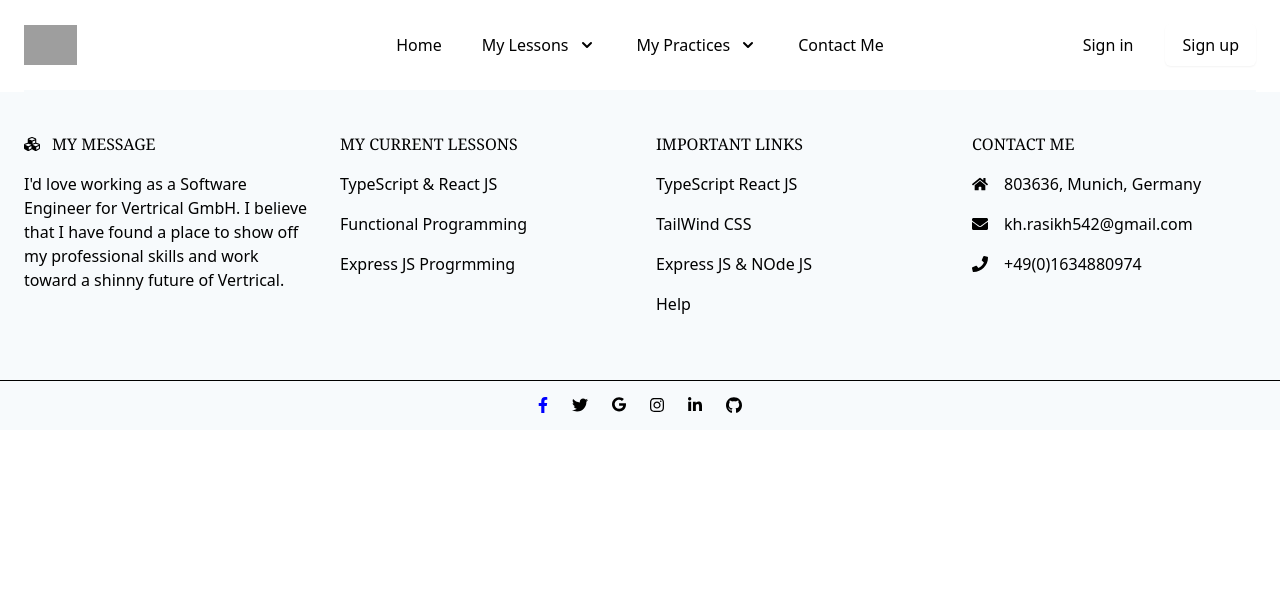
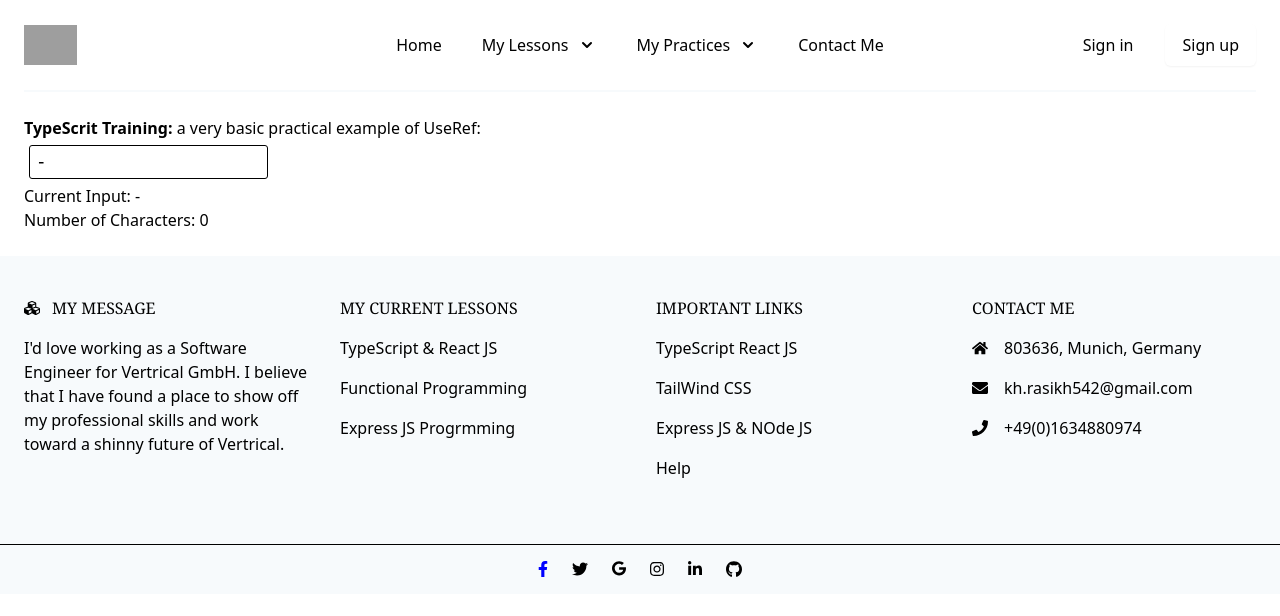
Before and after one commit to khRasikh/TypeScript-React, a React (Create React App) app: page /useref in a window 1280 px wide. Shown: the top 616 px of the page. Built offline with nearby package versions, Linux system fonts and the light colour scheme; grey boxes are pictures that could not be loaded.

Commit message:
UseRef changes

```diff
--- a/src/App.tsx
+++ b/src/App.tsx
@@ -5,6 +5,7 @@ import PassToAnother from "./Components/Propss";
 import PropsApp from "./Components/Propss";
 import UseState from "./Components/UseState";
 import UseEffect from "./Components/UseEffect";
+import UseRefTypeB from "./Components/UseRef";
 
 import {
   BrowserRouter as Routers,
@@ -62,6 +63,7 @@ function App() {
           <Route path="/propsb" element={<PropsApp />} />
           <Route path="/usestate" element={<UseState />} />
           <Route path="/useeffect" element={<UseEffect />} />
+          <Route path="/useref" element={<UseRefTypeB />} />
         </Routes>
         <Footer />
       </Routers>
--- /dev/null
+++ b/src/Components/UseRef.tsx
@@ -0,0 +1,64 @@
+import React, { useState, useEffect, useRef } from "react";
+import "./Components.css";
+
+/**1. In this example, I would like to show the current input value and the previous one.
+ * it means, after every rendering, we will see the output value using useRef Hook.
+ * here are the steps:
+ */
+//1. create a functional component
+const UseRefType = () => {
+  //2. set initial input using useState
+  const [inputValue, setInputValue] = useState("");
+
+  //3. set another initial value using useRef
+  const previousInputValue = useRef("");
+
+  //4. se the current value using useEffect ~ that's rendered in every time
+  useEffect(() => {
+    previousInputValue.current = inputValue;
+  }, [inputValue]);
+
+  //5. return the method
+  return (
+    <>
+      <div className="newBody">
+        <input
+          type="text"
+          className="newInput"
+          value={inputValue}
+          onChange={(e) => setInputValue(e.target.value)}
+        />
+        <h2>Current Value: {inputValue}</h2>
+        <h2>Previous Value: {previousInputValue.current}</h2>
+      </div>
+    </>
+  );
+};
+
+const UseRefTypeB = () => {
+  const [input, setInput] = useState("-");
+  const count = useRef(0);
+
+  useEffect(() => {
+    count.current = count.current + 1;
+  }, [input]);
+
+  return (
+    <>
+      <div className="py-6 px-6">
+        <p>
+          <b>TypeScrit Training:</b> a very basic practical example of UseRef:
+        </p>
+        <input
+          type="text"
+          className="newInput"
+          value={input}
+          onChange={(e) => setInput(e.target.value)}
+        />
+        <h2>Current Input: {input}</h2>
+        <h2>Number of Characters: {count.current}</h2>
+      </div>
+    </>
+  );
+};
+export default UseRefTypeB;
```
